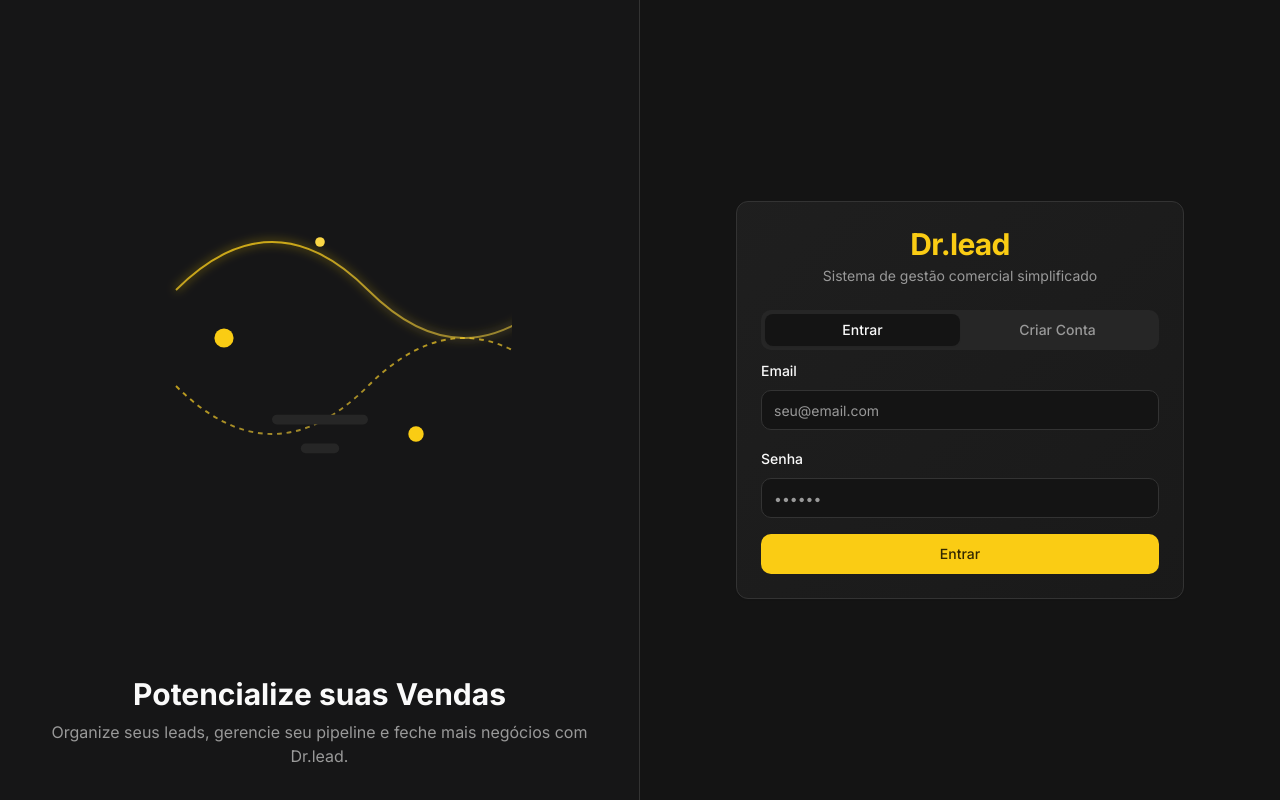
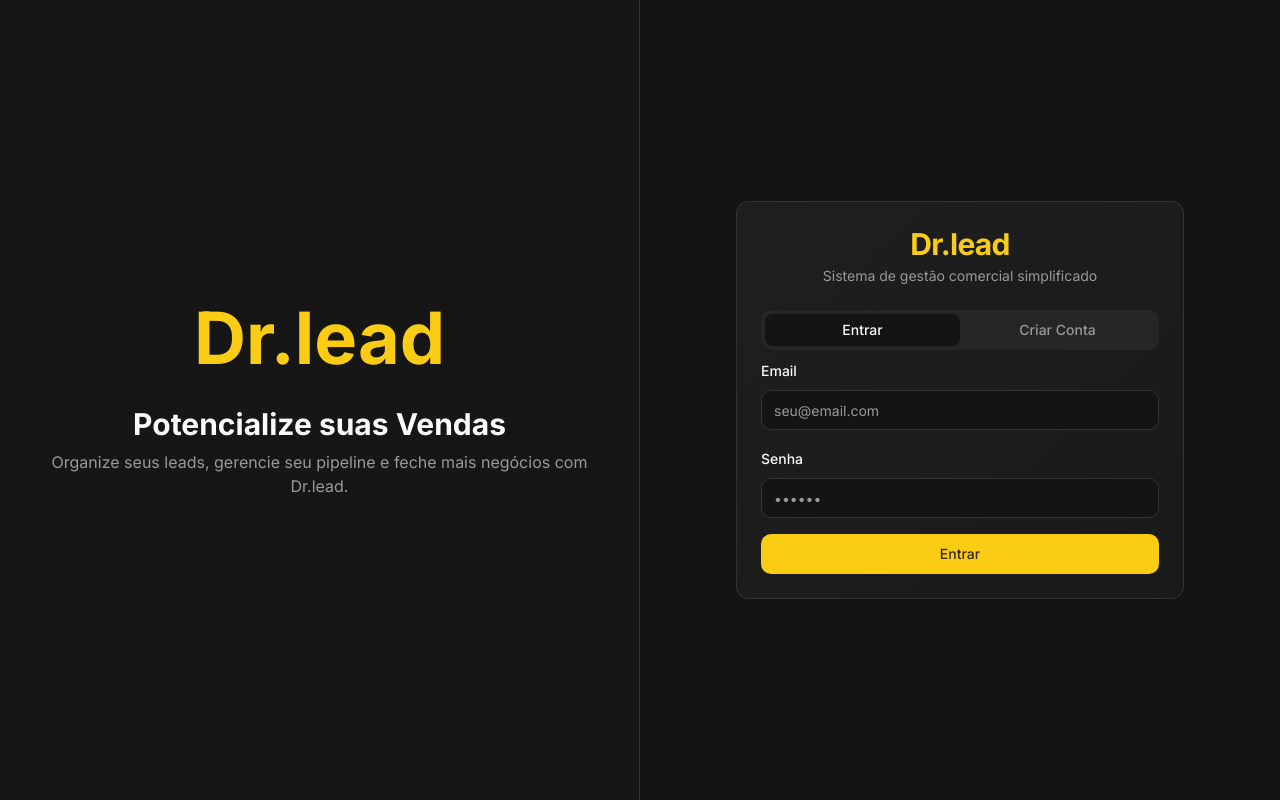
Before and after one commit to arbh-02/arbh, a React (Vite) app: page /auth in a window 1280 px wide. Built offline with nearby package versions, Linux system fonts and the light colour scheme; the HTML template or start-up script is replaced by a standard one.

Commit message:
[dyad] Substituindo a imagem da página de login pelo logo da aplicação - wrote 2 file(s), deleted 1 file(s)

```diff
--- a/src/components/AuthGraphic.tsx
+++ /dev/null
@@ -1,44 +0,0 @@
-export const AuthGraphic = () => (
-  <svg
-    width="100%"
-    height="100%"
-    viewBox="0 0 400 400"
-    fill="none"
-    xmlns="http://www.w3.org/2000/svg"
-    className="max-w-sm"
-  >
-    <defs>
-      <linearGradient id="grad1" x1="0%" y1="0%" x2="100%" y2="100%">
-        <stop offset="0%" stopColor="hsl(var(--primary))" stopOpacity="0.8" />
-        <stop offset="100%" stopColor="hsl(var(--primary-glow))" stopOpacity="0.5" />
-      </linearGradient>
-      <filter id="glow" x="-50%" y="-50%" width="200%" height="200%">
-        <feGaussianBlur stdDeviation="5" result="coloredBlur" />
-        <feMerge>
-          <feMergeNode in="coloredBlur" />
-          <feMergeNode in="SourceGraphic" />
-        </feMerge>
-      </filter>
-    </defs>
-    <rect width="400" height="400" rx="20" fill="transparent" />
-    <path
-      d="M50 150 Q 150 50, 250 150 T 450 150"
-      stroke="url(#grad1)"
-      strokeWidth="2"
-      fill="none"
-      filter="url(#glow)"
-    />
-    <path
-      d="M50 250 Q 150 350, 250 250 T 450 250"
-      stroke="url(#grad1)"
-      strokeWidth="2"
-      fill="none"
-      strokeDasharray="5,5"
-    />
-    <circle cx="100" cy="200" r="10" fill="hsl(var(--primary))" />
-    <circle cx="200" cy="100" r="5" fill="hsl(var(--primary-glow))" />
-    <circle cx="300" cy="300" r="8" fill="hsl(var(--primary))" />
-    <rect x="150" y="280" width="100" height="10" rx="5" fill="hsl(var(--muted))" />
-    <rect x="180" y="310" width="40" height="10" rx="5" fill="hsl(var(--muted))" />
-  </svg>
-);
--- /dev/null
+++ b/src/components/Logo.tsx
@@ -0,0 +1,25 @@
+import React from 'react';
+import { cn } from '@/lib/utils';
+
+interface LogoProps extends React.HTMLAttributes<HTMLDivElement> {
+  size?: 'sm' | 'md' | 'lg' | 'xl';
+}
+
+export const Logo = ({ className, size = 'lg' }: LogoProps) => {
+  const sizeClasses = {
+    sm: 'text-xl',
+    md: 'text-3xl',
+    lg: 'text-5xl',
+    xl: 'text-7xl',
+  };
+
+  return (
+    <div className={cn(
+      'font-bold text-primary',
+      sizeClasses[size],
+      className
+    )}>
+      Dr.lead
+    </div>
+  );
+};
--- a/src/pages/Auth.tsx
+++ b/src/pages/Auth.tsx
@@ -11,7 +11,7 @@ import { Loader2 } from "lucide-react";
 import { useForm } from "react-hook-form";
 import { zodResolver } from "@hookform/resolvers/zod";
 import * as z from "zod";
-import { AuthGraphic } from "@/components/AuthGraphic";
+import { Logo } from "@/components/Logo";
 
 const signUpSchema = z.object({
   nome: z.string().min(1, "Nome é obrigatório"),
@@ -104,7 +104,7 @@ const Auth = () => {
   return (
     <div className="grid min-h-screen grid-cols-1 lg:grid-cols-2 bg-background">
       <div className="hidden lg:flex flex-col items-center justify-center p-8 bg-zinc-900/50 border-r border-border text-center">
-        <AuthGraphic />
+        <Logo size="xl" />
         <h2 className="mt-8 text-3xl font-bold text-foreground">Potencialize suas Vendas</h2>
         <p className="mt-2 text-muted-foreground">
           Organize seus leads, gerencie seu pipeline e feche mais negócios com Dr.lead.
```
